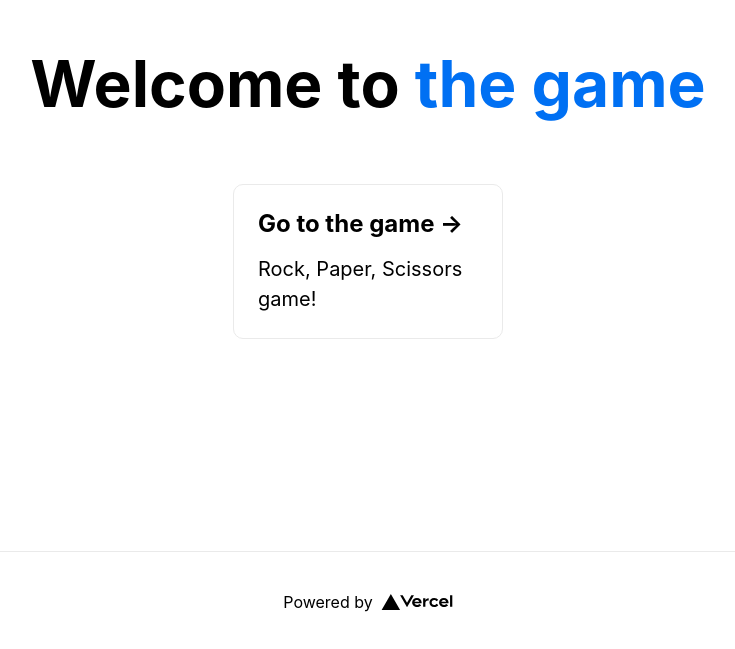
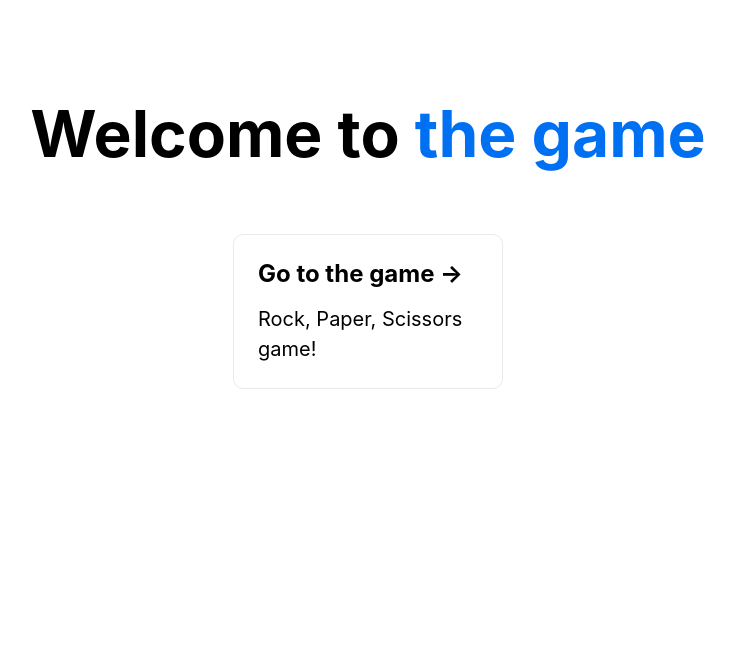
Before and after one commit to teodortt/rock-paper-scissors, a Next.js app: page / in a window 1280 px wide. Shown: the part 149-798 px from the top of the page, without its empty margins (272-1007 px from the left). Built offline with nearby package versions, Linux system fonts and the light colour scheme.

Commit message:
replaced bootstrap cdn

```diff
--- a/package.json
+++ b/package.json
@@ -9,8 +9,10 @@
     "lint": "next lint"
   },
   "dependencies": {
+    "bootstrap": "^4.6.0",
     "next": "11.0.0",
     "react": "17.0.2",
+    "react-bootstrap": "^1.6.1",
     "react-dom": "17.0.2"
   },
   "devDependencies": {
--- a/pages/game.js
+++ b/pages/game.js
@@ -1,4 +1,6 @@
 import React, { useState, useEffect, useRef } from 'react'
+import 'bootstrap/dist/css/bootstrap.min.css';
+
 const Game = () => {
 
     const [choice, setChoice] = useState('');
@@ -68,7 +70,6 @@ const Game = () => {
 
     return (
         <>
-            <link rel="stylesheet" href="https://stackpath.bootstrapcdn.com/bootstrap/4.3.1/css/bootstrap.min.css" integrity="sha384-ggOyR0iXCbMQv3Xipma34MD+dH/1fQ784/j6cY/iJTQUOhcWr7x9JvoRxT2MZw1T" crossorigin="anonymous" />
 
             <div className="container-fluid bg-dark text-white mx-auto text-center py-5" style={{ height: '120vh' }}>
 
--- a/pages/index.js
+++ b/pages/index.js
@@ -23,26 +23,15 @@ export default function Home() {
         </p> */}
 
         <div className={styles.grid}>
-          <a href="/game" className={styles.card}>
-            <h2>Go to the game &rarr;</h2>
+          <div className={styles.card}>
+            <Link href="/game"><h2 type="button">Go to the game &rarr;</h2></Link>
             <p>Rock, Paper, Scissors game!</p>
-          </a>
+          </div>
 
         </div>
       </main>
 
-      <footer className={styles.footer}>
-        <a
-          href="https://vercel.com?utm_source=create-next-app&utm_medium=default-template&utm_campaign=create-next-app"
-          target="_blank"
-          rel="noopener noreferrer"
-        >
-          Powered by{' '}
-          <span className={styles.logo}>
-            <Image src="/vercel.svg" alt="Vercel Logo" width={72} height={16} />
-          </span>
-        </a>
-      </footer>
+
     </div>
   )
 }
```
Also changed, not shown: 1 other file (tests, documents, lock files or other folders).
